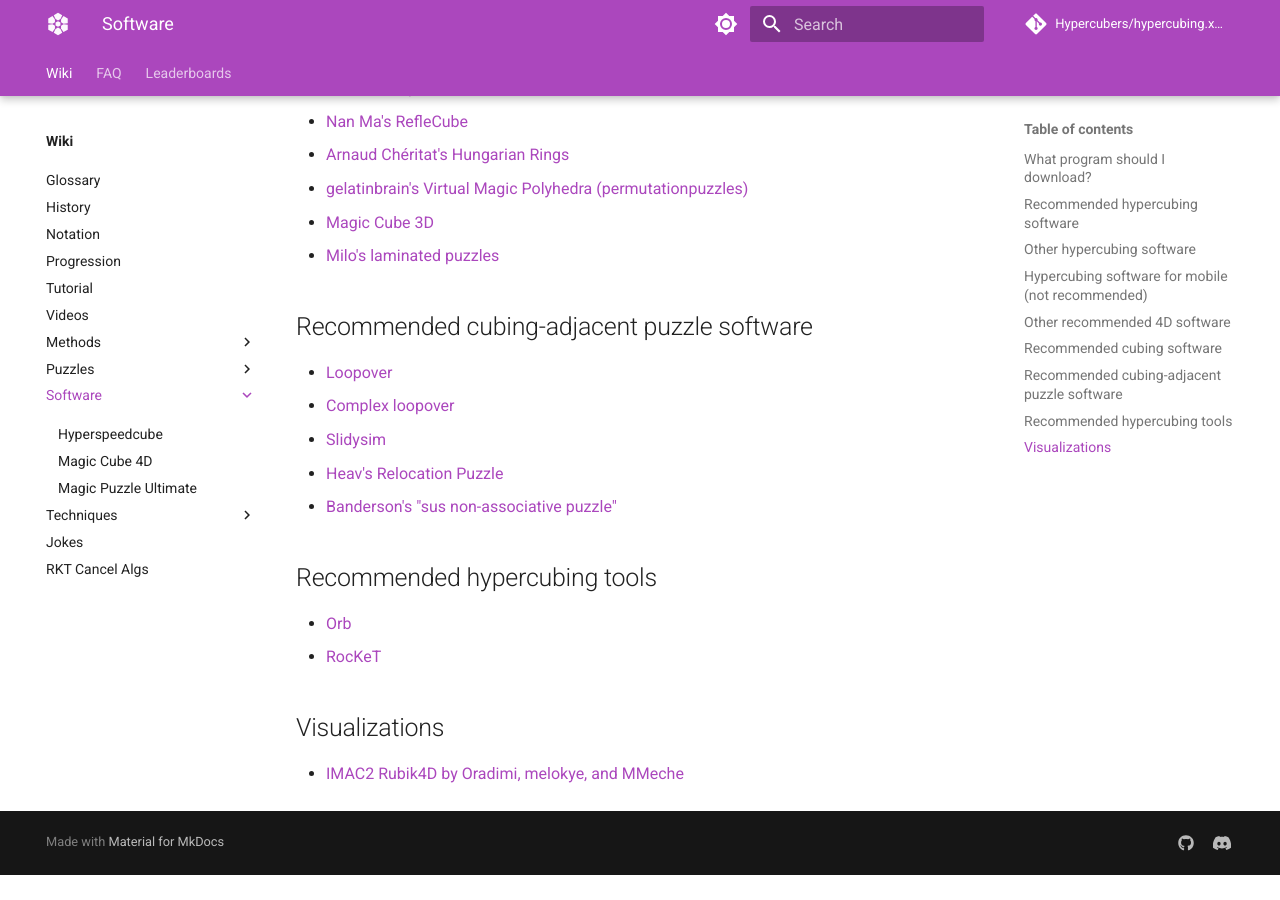
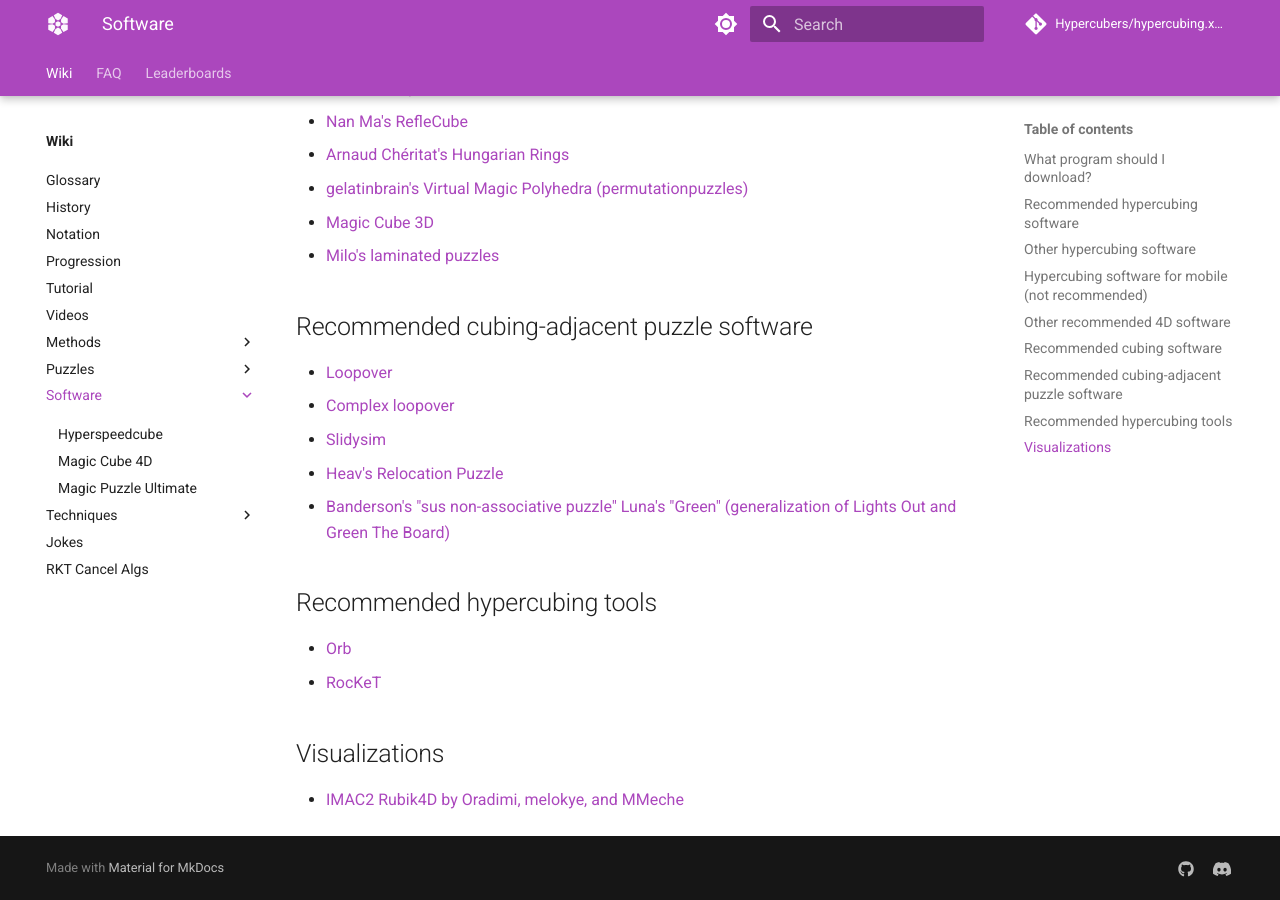
Before and after one commit to Hypercubers/hypercubing.xyz, an MkDocs documentation site: the page built from docs/software/index.md, in a window 1280 px wide and 900 px high, scrolled down 1583 px. Built offline with MkDocs 1.6.1 and Material for MkDocs 9.7.7, drawn with Linux system fonts in a browser that asks for light colours; comment, search, counter and statistics services are not loaded; before the commit the page ends 2458 px from its top, so only the background shows below that.

Commit message:
Add Luna's "Green" puzzle

```diff
--- a/docs/software/index.md
+++ b/docs/software/index.md
@@ -59,6 +59,7 @@ For Android phones and tablets, you can download MC4D or MC4D (Raynefork) from t
 - [Slidysim](https://www.slidysim.com/)
 - [Heav's Relocation Puzzle](https://github.com/heav-4/relocation)
 - [Banderson's "sus non-associative puzzle"](https://github.com/lopidoff/sus-non-ass-puzzle-family)
+  [Luna's "Green" (generalization of Lights Out and Green The Board)](https://github.com/Sonicpineapple/Green)
 
 ## Recommended hypercubing tools
 
```
